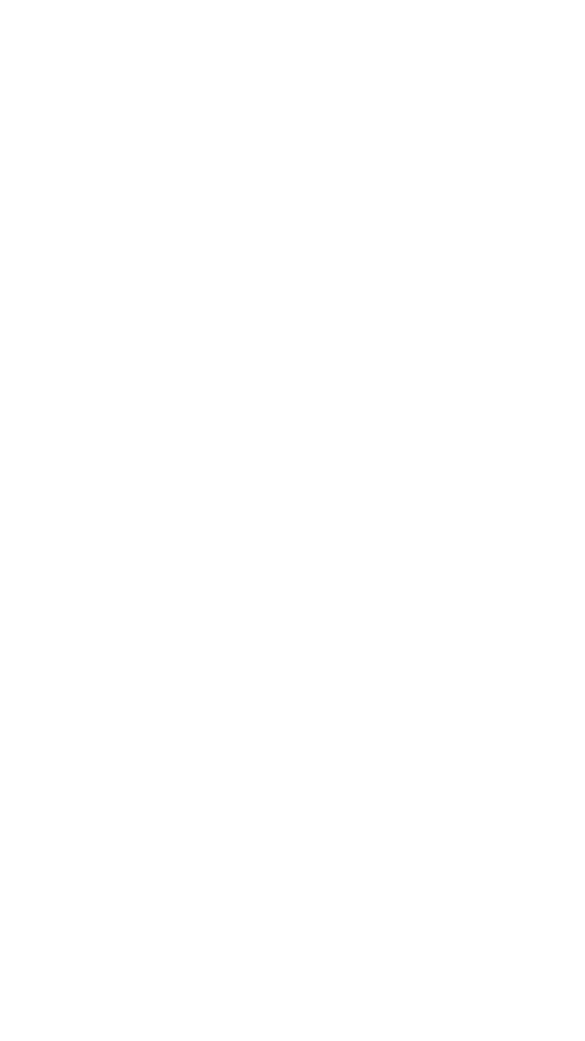
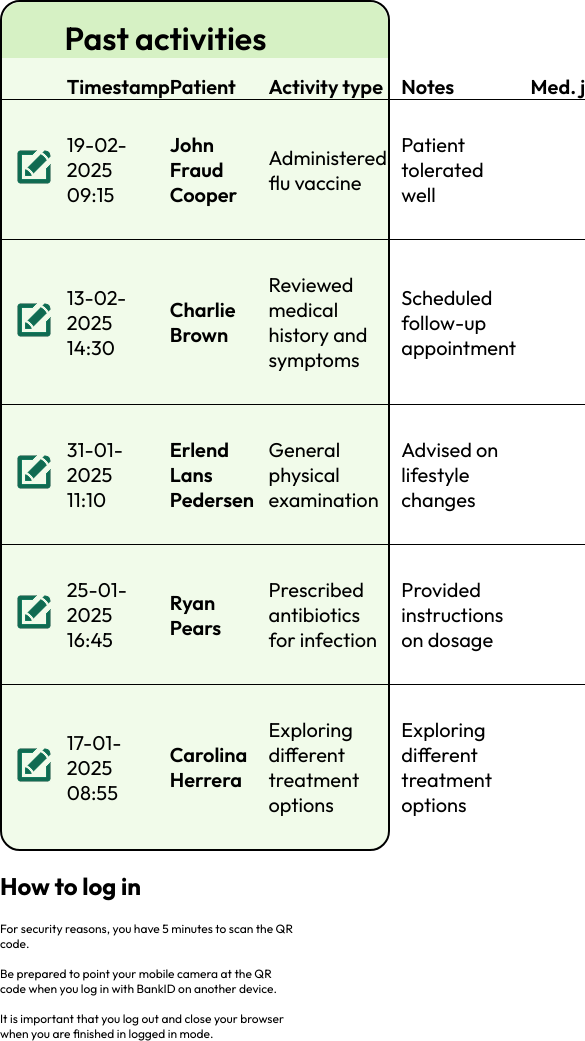
Before and after one commit to prinsergioprin/medicentral-app, a React (Create React App) app: page / in a window 390 px wide. Shown: the top 1041 px of the page, 585 px wide, since content can reach past the window. Before the commit the page ends 844 px from the top, so only its background shows below. Built offline with nearby package versions, Linux system fonts and the light colour scheme.

Commit message:
Changes to components

```diff
--- a/src/App.js
+++ /dev/null
@@ -1,10 +0,0 @@
-import './App.css';
-
-function App() {
-  return (
-    <div className="App">
-    </div>
-  );
-}
-
-export default App;
--- /dev/null
+++ b/src/App.jsx
@@ -0,0 +1,16 @@
+import "./App.css";
+import PastActivitiesBox from "./Components/PastActivitiesBox/PastActivitiesBox";
+import GoBackButton from "./Components/GoBackButton/GoBackButton";
+import HowToLogIn from "./Components/HowToLogIn/HowToLogIn";
+
+function App() {
+  return (
+    <div className="App">
+      <GoBackButton />
+      <PastActivitiesBox />
+      <HowToLogIn />
+    </div>
+  );
+}
+
+export default App;
--- a/src/components/ContentBox/ContentBox.css
+++ b/src/components/ContentBox/ContentBox.css
@@ -1,18 +1,22 @@
 .content-box-container {
-  max-width: 1150px;
+  max-width: 71.88rem;
   border: 2px solid #000;
   border-radius: 1.25rem;
-  padding: 1.25rem;
   margin-bottom: 1.25rem;
   background-color: #f1fbea;
 }
 
 .content-box-container h2 {
-  color: #333;
+  color: #000;
   margin-top: 0;
   margin-bottom: 1rem;
+  padding-top: 1rem;
+  padding-left: 3.9rem;
   font-size: 2.5rem;
+  font-weight: 600;
   background-color: #d6f1c4;
+  border-top-left-radius: 1.25rem;
+  border-top-right-radius: 1.25rem;
 }
 
 .content-box-table {
@@ -20,16 +24,47 @@
   border-collapse: collapse;
 }
 
-.content-box-table th,
 .content-box-table td {
-  padding: 1.55rem 0.75rem;
+  padding: 2rem 0.9rem 2rem 0;
   text-align: left;
   border-bottom: 1px solid #000;
   font-size: 1.25rem;
 }
 
+tbody > tr > td:first-child {
+  padding-left: 0.9rem;
+}
+
+tbody > tr > td:last-child {
+  text-align: center;
+}
+
+tbody > tr:last-child td {
+  border-bottom: none;
+}
+
 .content-box-table th {
-  font-weight: bold;
+  font-weight: 600;
   color: #000;
   font-size: 1.5rem;
+  border-bottom: 1px solid #000;
+  text-align: left;
 }
+
+thead > tr > th:nth-child(6) {
+  min-width: 10rem;
+}
+
+.patient-column {
+  font-weight: 600;
+}
+
+@media (max-width: 834px) {
+  .content-box-container h2 {
+    font-size: 2rem;
+  }
+
+  .content-box-table th {
+    font-size: 1.25rem;
+  }
+}
--- a/src/components/ContentBox/ContentBox.jsx
+++ b/src/components/ContentBox/ContentBox.jsx
@@ -22,7 +22,7 @@
               {columns.map((column, columnIndex) => (
                 <td
                   key={columnIndex}
-                  className={column === "Edit" ? "edit-column" : ""}
+                  className={column === "Patient" ? "patient-column" : ""}
                 >
                   {column === "" ? (
                     <img
--- a/src/components/GoBackButton/GoBackButton.css
+++ b/src/components/GoBackButton/GoBackButton.css
@@ -11,3 +11,9 @@
 .back-arrow {
   margin-right: 0.69rem;
 }
+
+@media (max-width: 425px) {
+  .go-back-button {
+    display: none;
+  }
+}
--- a/src/components/HowToLogIn/HowToLogIn.css
+++ b/src/components/HowToLogIn/HowToLogIn.css
@@ -9,3 +9,18 @@
 .login-text {
   font-size: 1rem;
 }
+
+@media (max-width: 834px) {
+  .login-heading {
+    font-size: 1.75rem;
+  }
+}
+
+@media (max-width: 425px) {
+  .login-heading {
+    font-size: 1.5rem;
+  }
+  .login-text {
+    font-size: 0.75rem;
+  }
+}
```
Also changed, not shown: src/components/BrowserRouter.jsx (deleted, +0 -13 lines).
